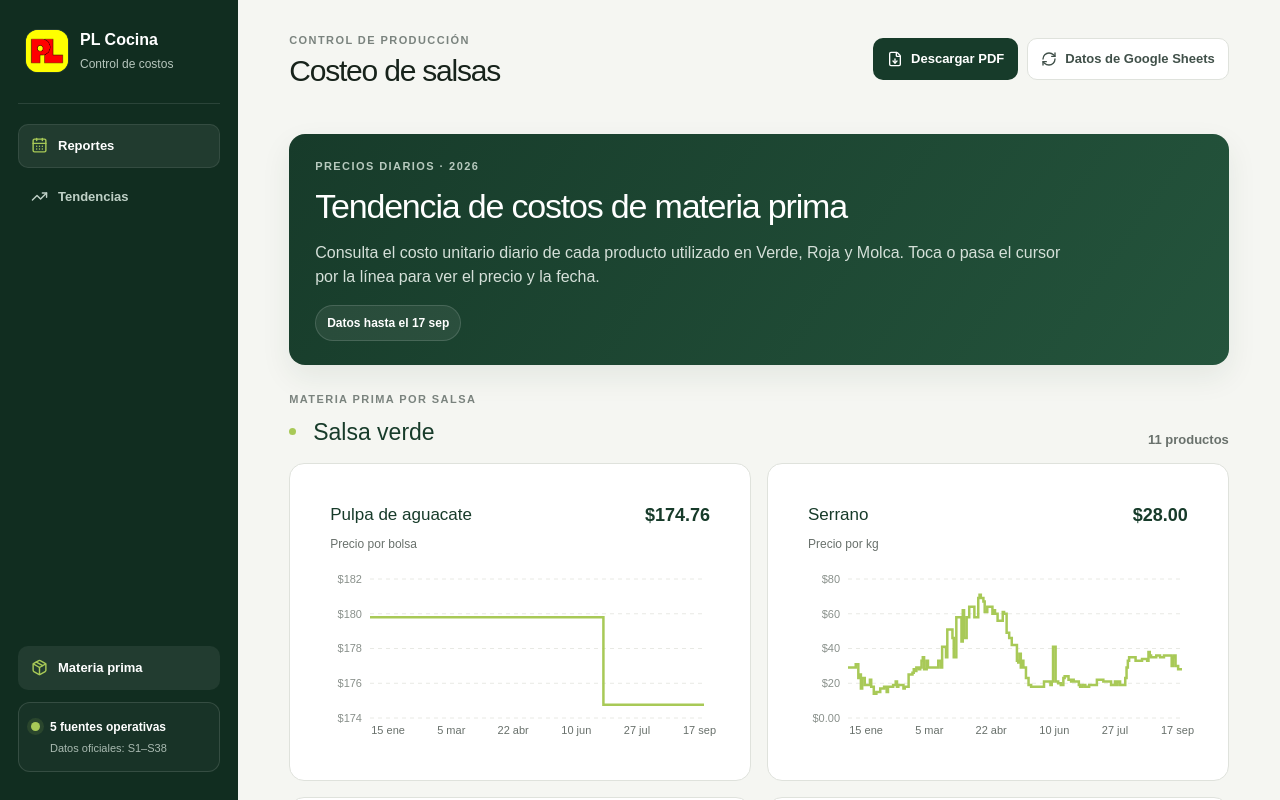
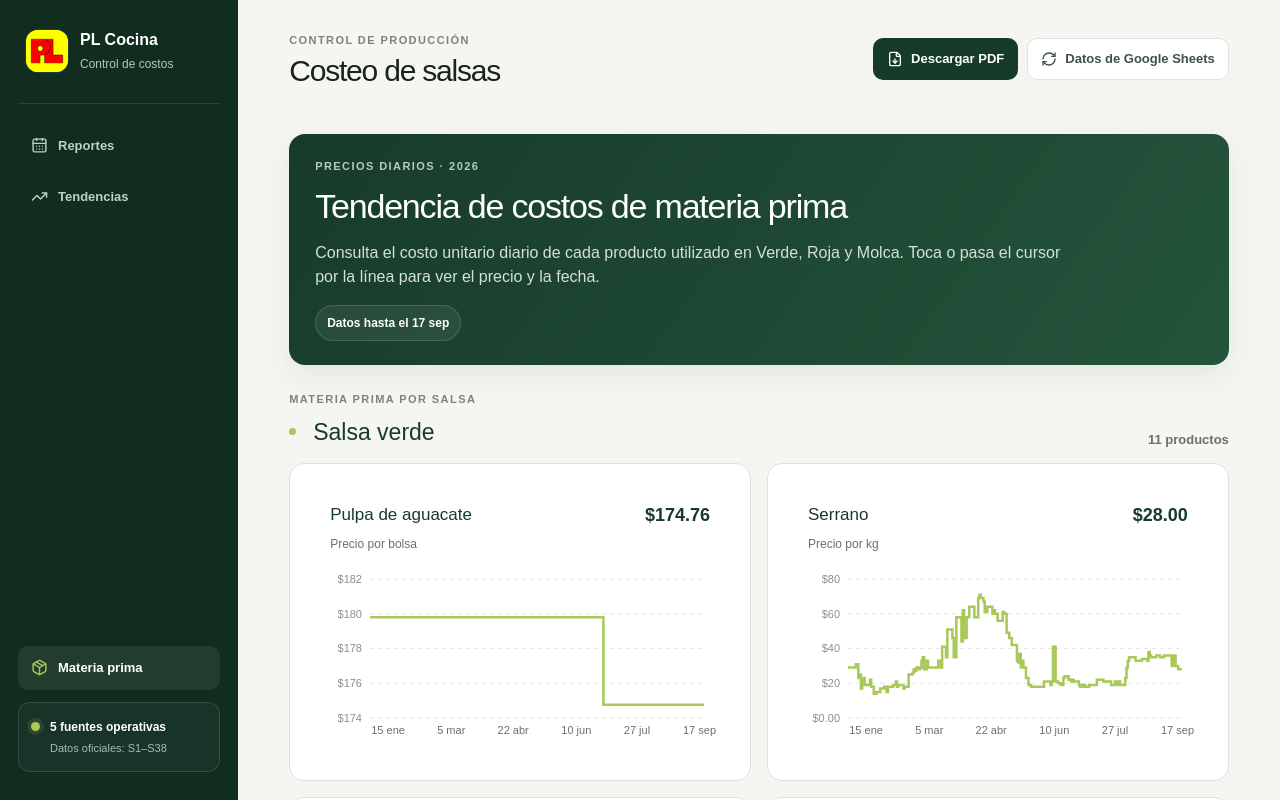
Before and after one commit to plcocina/costeos-salsas, a React (Vite) app: page / in a window 1280 px wide. Both pictures are taken after a click on the button "Materia prima". Shown: the top 800 px of the page. Built offline with nearby package versions, Linux system fonts and the light colour scheme.

Commit message:
Corrige seleccion y fecha de precios de materia prima

```diff
--- a/app/page.tsx
+++ b/app/page.tsx
@@ -659,6 +659,10 @@ function ReportApp({
   });
   const trendWeeks = weeks.filter((item) => weekSettings[item.id]?.completed);
   const materialSeries = useMemo(() => ingredientPriceSeries(reportData), [reportData]);
+  const materialThrough = Object.values(materialSeries).flat().reduce((latest, series) => {
+    const date = series.points.at(-1)?.date;
+    return date && date > latest ? date : latest;
+  }, '');
   const reportReady = activeSettings.completed && !editingSettings;
   const updateSetting = (
     field: 'services' | 'payroll' | 'overtime' | 'bonuses',
@@ -862,7 +866,7 @@ function ReportApp({
         <nav className="sidebar-main-nav" aria-label="Secciones principales">
           <button
             type="button"
-            className={view !== 'trends' ? 'selected' : ''}
+            className={view === 'week' || view === 'month' ? 'selected' : ''}
             onClick={() => setView('week')}
           >
             <CalendarDays size={17} />
@@ -1021,7 +1025,7 @@ function ReportApp({
               <p className="eyebrow">PRECIOS DIARIOS · {reportData.generatedThrough.slice(0, 4)}</p>
               <h2 id="materials-title">Tendencia de costos de materia prima</h2>
               <p>Consulta el costo unitario diario de cada producto utilizado en Verde, Roja y Molca. Toca o pasa el cursor por la línea para ver el precio y la fecha.</p>
-              <span>Datos hasta el {shortDate(reportData.generatedThrough)}</span>
+              <span>Datos hasta el {shortDate(materialThrough || reportData.generatedThrough)}</span>
             </div>
             {(['verde', 'roja', 'molca'] as const).map((key) => (
               <section className={`materials-sauce materials-${key}`} key={key} aria-labelledby={`materials-${key}-title`}>
```
